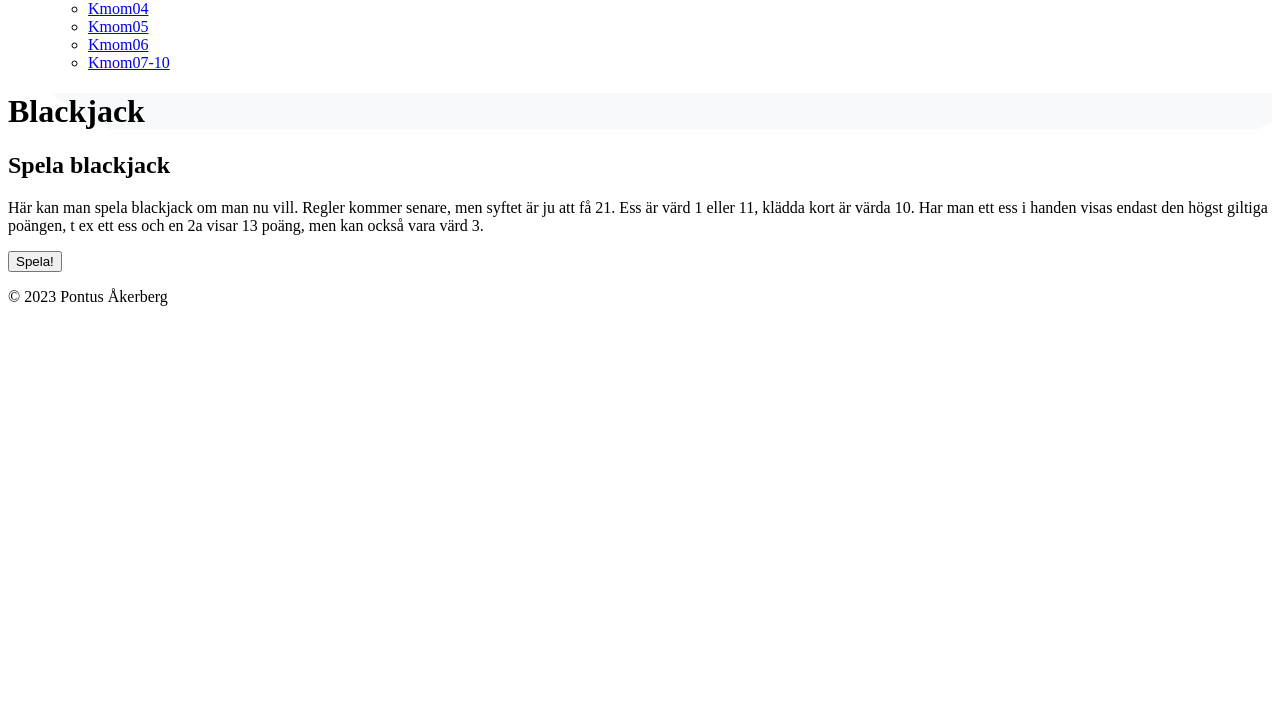
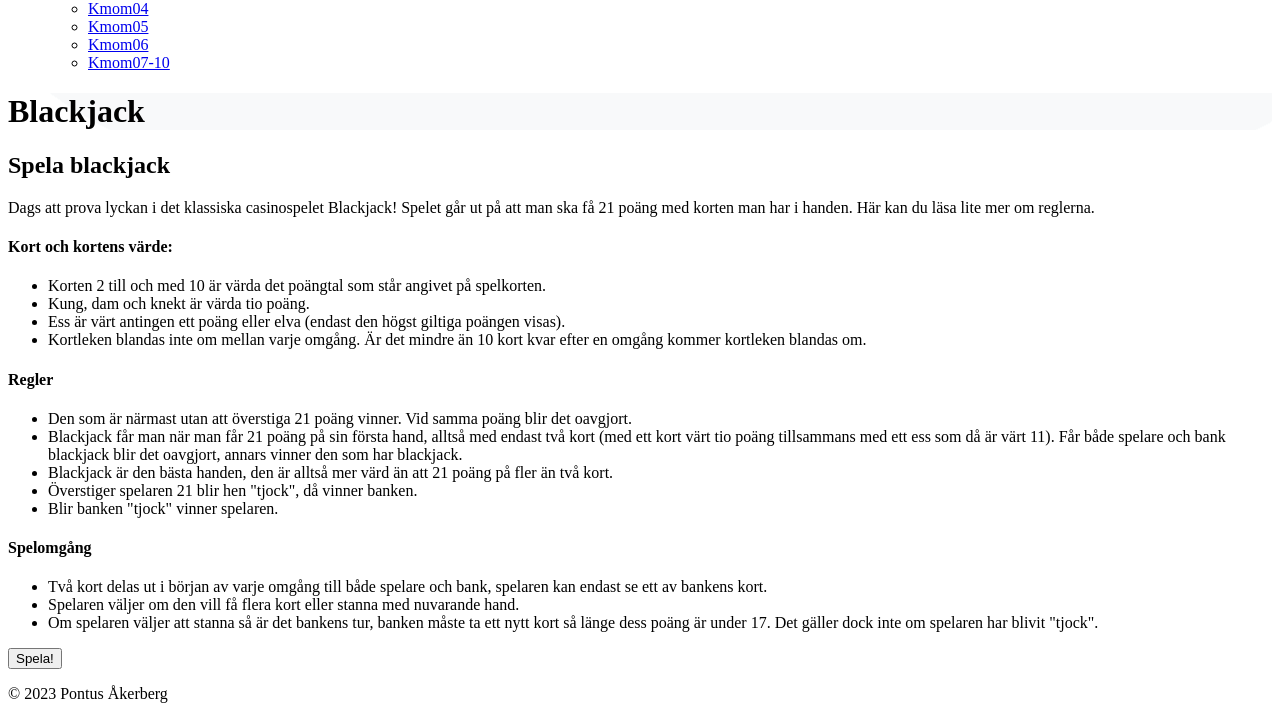
Before and after one commit to p0ntan/mvc, a Symfony app: template templates/game/home.html.twig in a window 1280 px wide. Shown: the part 204-923 px from the top of the page. Before the commit the page ends 510 px from the top, so only its background shows below. Run offline with Twig, Linux system fonts and the light colour scheme; the template is opened without the code that fills it, so the values that code supplies are empty; some libraries are stand-ins or nearby versions.

Commit message:
Updated text with rules for game

```diff
--- a/templates/game/home.html.twig
+++ b/templates/game/home.html.twig
@@ -6,7 +6,31 @@
 
 {% block main %}
     <h2>Spela blackjack</h2>
-    <p>Här kan man spela blackjack om man nu vill. Regler kommer senare, men syftet är ju att få 21. Ess är värd 1 eller 11, klädda kort är värda 10. Har man ett ess i handen visas endast den högst giltiga poängen, t ex ett ess och en 2a visar 13 poäng, men kan också vara värd 3.</p>
+    <p>Dags att prova lyckan i det klassiska casinospelet Blackjack! Spelet går ut på att man ska få 21 poäng med korten man har i handen. Här kan du läsa lite mer om reglerna.</p>
+    <h4>Kort och kortens värde:</h4>
+    <ul>
+        <li>Korten 2 till och med 10 är värda det poängtal som står angivet på spelkorten.</li>
+        <li>Kung, dam och knekt är värda tio poäng.</li>
+        <li>Ess är värt antingen ett poäng eller elva (endast den högst giltiga poängen visas).</li>
+        <li>Kortleken blandas inte om mellan varje omgång. Är det mindre än 10 kort kvar efter en omgång kommer kortleken blandas om.</li>
+    </ul>
+    <h4>Regler</h4>
+    <ul>
+        <li>Den som är närmast utan att överstiga 21 poäng vinner. Vid samma poäng blir det oavgjort.</li>
+        <li>
+            Blackjack får man när man får 21 poäng på sin första hand, alltså med endast två kort (med ett kort värt tio poäng tillsammans med ett ess som då är värt 11).
+            Får både spelare och bank blackjack blir det oavgjort, annars vinner den som har blackjack.
+        </li>
+        <li>Blackjack är den bästa handen, den är alltså mer värd än att 21 poäng på fler än två kort.</li>
+        <li>Överstiger spelaren 21 blir hen "tjock", då vinner banken.</li>
+        <li>Blir banken "tjock" vinner spelaren.</li>
+    </ul>
+    <h4>Spelomgång</h4>
+    <ul>
+        <li>Två kort delas ut i början av varje omgång till både spelare och bank, spelaren kan endast se ett av bankens kort.</li>
+        <li>Spelaren väljer om den vill få flera kort eller stanna med nuvarande hand.</li>
+        <li>Om spelaren väljer att stanna så är det bankens tur, banken måste ta ett nytt kort så länge dess poäng är under 17. Det gäller dock inte om spelaren har blivit "tjock".</li>
+    </ul>
     <form action="{{ path('blackjack_init' )}}" method="POST">
         <input class="btn btn-primary mx-auto w-25" type="submit" value="Spela!">
     </form>
```
